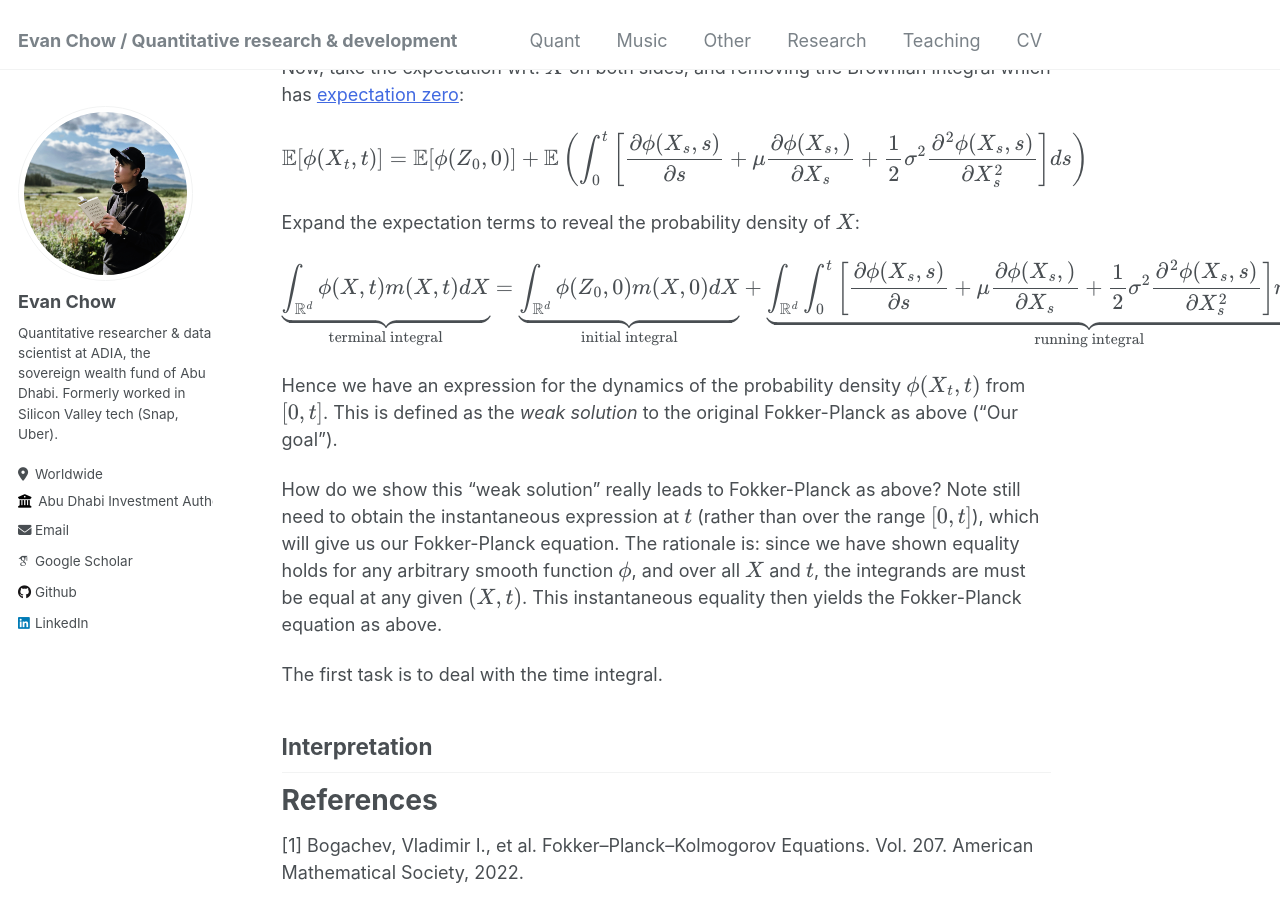
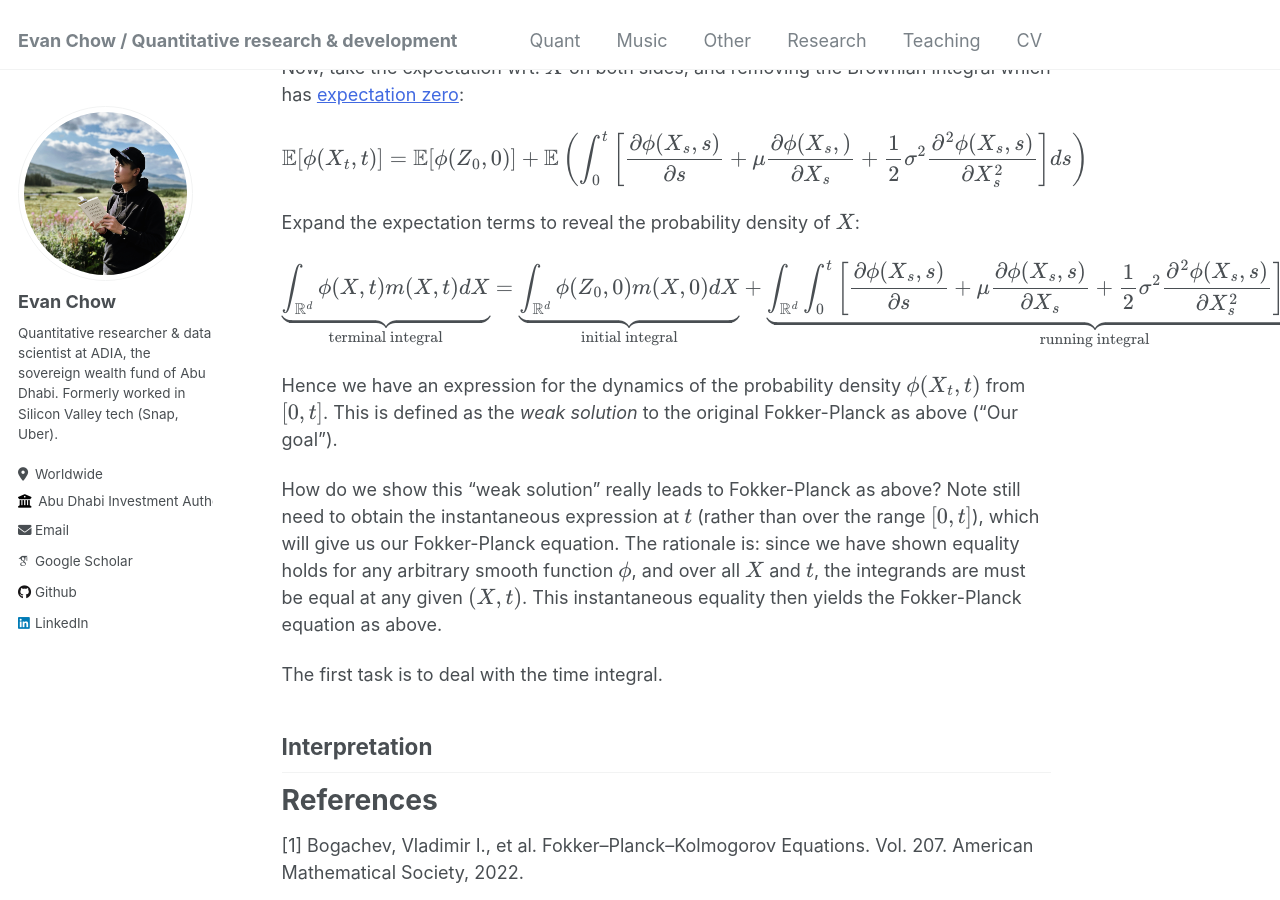
Before and after one commit to evnchw/evnchw.github.io, a Jekyll site: the page built from _quant/20240721_refresher_fokker_planck.md, in a window 1280 px wide and 900 px high, scrolled down 2921 px. Built offline with Jekyll 4.4.1, drawn with Linux system fonts in a browser that asks for light colours; some web fonts are replaced; some of the changed lines change nothing that is shown; some of the changed text lies outside the part shown.

Commit message:
Quick commit.

```diff
--- a/_quant/20240630_refresher_fokker_planck.md
+++ b/_quant/20240721_refresher_fokker_planck.md
@@ -2,8 +2,8 @@
 title: "[under construction] Quick refresher on Fokker-Planck (drift-diffusion)"
 collection: quant
 type: "Post"
-permalink: /quant/20240714_refresher_fokker_planck
-date: 2024-07-14
+permalink: /quant/20240721_refresher_fokker_planck
+date: 2024-07-21
 ---
 
 These are my quick refresher notes on Fokker-Planck (forward Kolmogorov) for the evolution of a probability density over time. Like my notes on [Hamilton-Jacobi-Bellman](https://evnchw.github.io/quant/20240623_refresher_hjb), I focus on the main analytical aspects and intuitive understanding rather than the detailed proofs. I follow a similar format as well.
@@ -145,7 +145,7 @@
         \underbrace{
             \int_{\mathbb{R}^d}
                 \int_0^t \left[
-                    \frac{\partial \phi(X_s, s)}{\partial s} + \mu \frac{\partial \phi(X_s, )}{\partial X_s} +
+                    \frac{\partial \phi(X_s, s)}{\partial s} + \mu \frac{\partial \phi(X_s, s)}{\partial X_s} +
                     \frac{1}{2} \sigma^2 \frac{\partial^2 \phi(X_s, s)}{\partial X_s^2}
                 \right]
             m(X_s, s) dX ds
```
